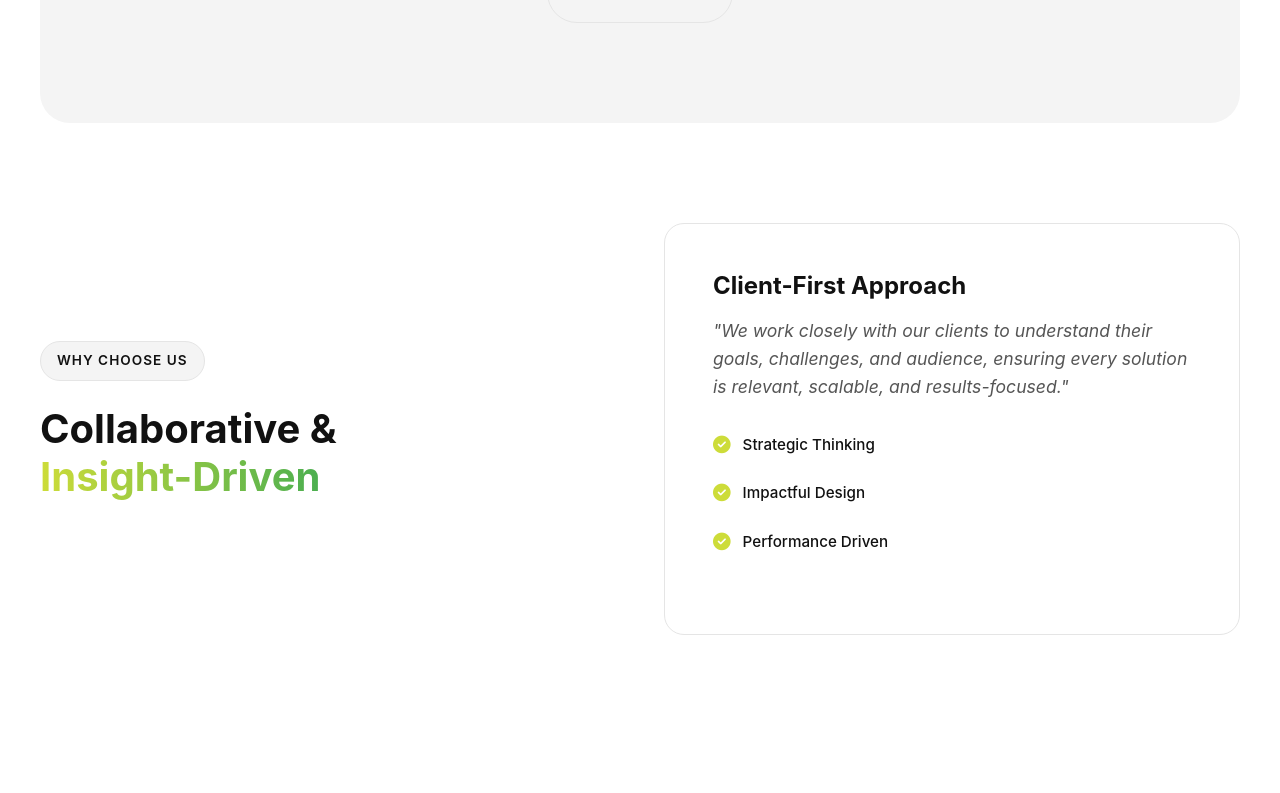
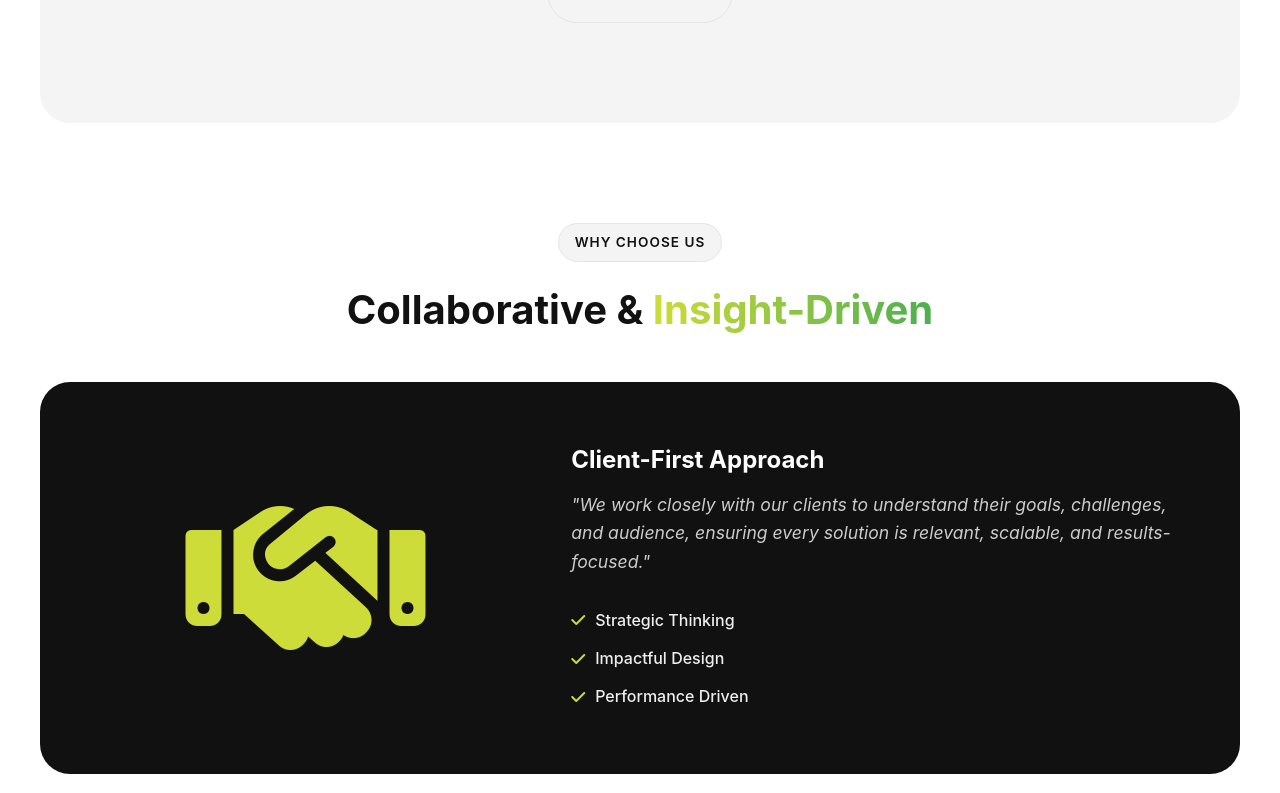
Before and after one commit to sou-rav/the-platform-website, a React (Vite) app: page / in a window 1280 px wide. Shown: the part 1807-2600 px from the top of the page. Built offline with nearby package versions, Linux system fonts and the light colour scheme.

Commit message:
Update About page layout to match design 1:1

```diff
--- a/src/index.css
+++ b/src/index.css
@@ -2,11 +2,8 @@
    1. VARIABLES & THEME SETUP
    ========================================= */
    :root {
-    /* Brand Colors */
-    --brand-primary: #cddc39;       /* The Green/Lime Color */
+    --brand-primary: #cddc39;
     --brand-dark: #afb42b;
-
-    /* Light Theme (Default) */
     --bg-body: #ffffff;
     --text-main: #111111;
     --text-body: #555555;
@@ -16,7 +13,6 @@
     --nav-bg: rgba(255, 255, 255, 0.9);
   }
 
-  /* Dark Theme Overrides */
   [data-theme='dark'] {
     --bg-body: #0a0a0a;
     --text-main: #ffffff;
@@ -30,278 +26,110 @@
   /* =========================================
      2. GLOBAL RESET & BASE STYLES
      ========================================= */
-  * {
-    margin: 0;
-    padding: 0;
-    box-sizing: border-box;
-    font-family: 'Inter', sans-serif;
-  }
-
-  body {
-    background-color: var(--bg-body);
-    color: var(--text-body);
-    transition: background 0.3s ease, color 0.3s ease;
-    overflow-x: hidden;
-    line-height: 1.6;
-  }
-
+  * { margin: 0; padding: 0; box-sizing: border-box; font-family: 'Inter', sans-serif; }
+  body { background-color: var(--bg-body); color: var(--text-body); transition: background 0.3s ease, color 0.3s ease; overflow-x: hidden; line-height: 1.6; }
   a { text-decoration: none; color: inherit; transition: 0.3s; }
   ul { list-style: none; }
   img { max-width: 100%; display: block; }
-
-  /* Layout Utilities */
-  .container {
-    max-width: 1200px;
-    margin: 0 auto;
-    padding: 0 20px;
-  }
-
-  .section-padding {
-    padding: 100px 0;
-  }
-
+  .container { max-width: 1200px; margin: 0 auto; padding: 0 20px; }
+  .section-padding { padding: 100px 0; }
   .text-center { text-align: center; }
-
-  .grid-2 {
-    display: grid;
-    grid-template-columns: 1fr 1fr;
-    gap: 3rem;
-  }
-
-  .grid-3 {
-    display: grid;
-    grid-template-columns: repeat(auto-fit, minmax(300px, 1fr));
-    gap: 2rem;
-  }
-
-  .grid-4 {
-    display: grid;
-    grid-template-columns: repeat(auto-fit, minmax(200px, 1fr));
-    gap: 1.5rem;
-  }
+  .grid-2 { display: grid; grid-template-columns: 1fr 1fr; gap: 3rem; }
+  .grid-3 { display: grid; grid-template-columns: repeat(auto-fit, minmax(300px, 1fr)); gap: 2rem; }
+  .grid-4 { display: grid; grid-template-columns: repeat(auto-fit, minmax(200px, 1fr)); gap: 1.5rem; }
 
   /* =========================================
-     3. TYPOGRAPHY
+     3. TYPOGRAPHY & BUTTONS
      ========================================= */
-  h1, h2, h3, h4 {
-    color: var(--text-main);
-    font-weight: 700;
-    line-height: 1.2;
-  }
-
+  h1, h2, h3, h4 { color: var(--text-main); font-weight: 700; line-height: 1.2; }
   h1 { font-size: 3.5rem; margin-bottom: 1.5rem; letter-spacing: -1px; }
   h2 { font-size: 2.5rem; margin-bottom: 1rem; }
   h3 { font-size: 1.5rem; margin-bottom: 0.5rem; }
-
   p { margin-bottom: 1rem; font-size: 1.05rem; }
 
-  /* Gradient Text with Compatibility Fix */
   .gradient-text {
     background: linear-gradient(90deg, var(--brand-primary), #4caf50);
-    -webkit-background-clip: text; /* Vendor prefix */
-    background-clip: text;         /* Standard property */
-    -webkit-text-fill-color: transparent;
-    color: transparent;            /* Fallback */
+    -webkit-background-clip: text; background-clip: text;
+    -webkit-text-fill-color: transparent; color: transparent;
   }
 
   .tagline-pill {
-    display: inline-block;
-    background: var(--pill-bg);
-    padding: 0.5rem 1rem;
-    border-radius: 50px;
-    font-size: 0.85rem;
-    font-weight: 600;
-    text-transform: uppercase;
-    letter-spacing: 1px;
-    margin-bottom: 1.5rem;
-    color: var(--text-main);
-    border: 1px solid var(--border-light);
+    display: inline-block; background: var(--pill-bg); padding: 0.5rem 1rem;
+    border-radius: 50px; font-size: 0.85rem; font-weight: 600; text-transform: uppercase;
+    letter-spacing: 1px; margin-bottom: 1.5rem; color: var(--text-main); border: 1px solid var(--border-light);
   }
 
-  /* =========================================
-     4. BUTTONS
-     ========================================= */
-  .btn-primary {
-    display: inline-block;
-    background: var(--brand-primary);
-    color: #000;
-    padding: 1rem 2rem;
-    border-radius: 50px;
-    font-weight: 600;
-    font-size: 1rem;
-    border: none;
-    cursor: pointer;
-  }
-
-  .btn-primary:hover {
-    transform: translateY(-2px);
-    box-shadow: 0 10px 20px rgba(205, 220, 57, 0.3);
-  }
-
-  .btn-outline {
-    display: inline-block;
-    background: transparent;
-    color: var(--text-main);
-    padding: 1rem 2rem;
-    border-radius: 50px;
-    font-weight: 600;
-    border: 1px solid var(--border-light);
-    margin-left: 1rem;
-  }
-
-  .btn-outline:hover {
-    border-color: var(--text-main);
-    background: var(--bg-body);
-  }
+  .btn-primary { display: inline-block; background: var(--brand-primary); color: #000; padding: 1rem 2rem; border-radius: 50px; font-weight: 600; font-size: 1rem; border: none; cursor: pointer; }
+  .btn-primary:hover { transform: translateY(-2px); box-shadow: 0 10px 20px rgba(205, 220, 57, 0.3); }
+  .btn-outline { display: inline-block; background: transparent; color: var(--text-main); padding: 1rem 2rem; border-radius: 50px; font-weight: 600; border: 1px solid var(--border-light); margin-left: 1rem; }
+  .btn-outline:hover { border-color: var(--text-main); background: var(--bg-body); }
 
   /* =========================================
-     5. NAVBAR
+     4. NAVBAR & ANIMATIONS
      ========================================= */
-  nav {
-    position: fixed;
-    top: 0;
-    width: 100%;
-    z-index: 1000;
-    padding: 1.5rem 0;
-    transition: 0.3s;
-  }
-
-  nav.scrolled {
-    background: var(--nav-bg);
-    backdrop-filter: blur(10px);
-    padding: 1rem 0;
-    box-shadow: 0 5px 20px rgba(0,0,0,0.05);
-  }
-
-  .nav-container {
-    max-width: 1200px;
-    margin: 0 auto;
-    padding: 0 20px;
-    display: flex;
-    justify-content: space-between;
-    align-items: center;
-  }
-
+  nav { position: fixed; top: 0; width: 100%; z-index: 1000; padding: 1.5rem 0; transition: 0.3s; }
+  nav.scrolled { background: var(--nav-bg); backdrop-filter: blur(10px); padding: 1rem 0; box-shadow: 0 5px 20px rgba(0,0,0,0.05); }
+  .nav-container { max-width: 1200px; margin: 0 auto; padding: 0 20px; display: flex; justify-content: space-between; align-items: center; }
   .logo img { height: 40px; }
-
-  .nav-links {
-    display: flex;
-    gap: 2rem;
-    align-items: center;
-  }
-
-  .nav-links a {
-    font-weight: 500;
-    color: var(--text-main);
-    font-size: 0.95rem;
-  }
-
-  .nav-links a:hover, .nav-links a.active {
-    color: var(--brand-primary);
-  }
-
+  .nav-links { display: flex; gap: 2rem; align-items: center; }
+  .nav-links a { font-weight: 500; color: var(--text-main); font-size: 0.95rem; }
+  .nav-links a:hover, .nav-links a.active { color: var(--brand-primary); }
   .menu-toggle { display: none; font-size: 1.5rem; cursor: pointer; color: var(--text-main); }
   .close-menu { display: none; }
   .theme-toggle { cursor: pointer; font-size: 1.2rem; color: var(--text-main); }
 
+  .reveal { opacity: 0; transform: translateY(30px); transition: 0.8s ease-out; }
+  .reveal.active { opacity: 1; transform: translateY(0); }
+  .delay-100 { transition-delay: 0.1s; } .delay-200 { transition-delay: 0.2s; } .delay-300 { transition-delay: 0.3s; }
+
   /* =========================================
-     6. ANIMATIONS
+     5. HOME PAGE STYLES
      ========================================= */
-  .reveal {
-    opacity: 0;
-    transform: translateY(30px);
-    transition: 0.8s ease-out;
+  .hero-stats-row { display: flex; justify-content: center; gap: 4rem; margin-top: 4rem; flex-wrap: wrap; }
+  .hero-stat-item h2 { font-size: 2.5rem; margin-bottom: 0.2rem; color: var(--text-main); }
+  .hero-stat-item p { margin: 0; font-size: 0.9rem; color: var(--text-body); }
+
+  .home-service-card {
+      background: var(--card-bg); padding: 2rem; border-radius: 24px; border: 1px solid var(--border-light);
+      transition: 0.3s; position: relative; overflow: hidden;
+  }
+  .home-service-card:hover { transform: translateY(-5px); box-shadow: 0 10px 30px rgba(0,0,0,0.05); border-color: var(--brand-primary); }
+  .icon-box-small {
+      width: 45px; height: 45px; background: var(--pill-bg); border-radius: 12px;
+      display: flex; align-items: center; justify-content: center; color: var(--brand-primary);
+      font-size: 1.2rem; margin-bottom: 1.5rem;
+  }
+  .card-tag {
+      display: inline-block; font-size: 0.75rem; font-weight: 600; text-transform: uppercase;
+      color: var(--brand-primary); letter-spacing: 1px; margin-top: 1rem;
   }
 
-  .reveal.active {
-    opacity: 1;
-    transform: translateY(0);
+  /* Home "Why Choose Us" Card */
+  .why-us-card {
+      background: #111; color: #fff; border-radius: 30px; padding: 4rem;
+      display: grid; grid-template-columns: 1fr 1.5fr; align-items: center; gap: 4rem;
   }
-  .delay-100 { transition-delay: 0.1s; }
-  .delay-200 { transition-delay: 0.2s; }
-  .delay-300 { transition-delay: 0.3s; }
+  .why-us-icon { font-size: 12rem; color: var(--brand-primary); display: flex; justify-content: center; align-items: center; }
+  .why-us-content h3 { color: #fff; font-size: 1.5rem; margin-bottom: 1rem; }
+  .quote-text { font-style: italic; color: #ccc; font-size: 1.1rem; margin-bottom: 2rem; }
+  .check-list-simple { display: flex; flex-direction: column; gap: 0.8rem; }
+  .check-list-simple li { display: flex; align-items: center; gap: 10px; color: #eee; font-weight: 500; }
+  .check-list-simple i { color: var(--brand-primary); }
 
   /* =========================================
-     7. HOME PAGE STYLES
+     6. ABOUT PAGE STYLES (FIXED)
      ========================================= */
-  /* Hero Stats */
-  .hero-stats-row {
-      display: flex;
-      justify-content: center;
-      gap: 4rem;
-      margin-top: 4rem;
-      flex-wrap: wrap;
-  }
-  .hero-stat-item h2 {
-      font-size: 2.5rem;
-      margin-bottom: 0.2rem;
-      color: var(--text-main);
-  }
-  .hero-stat-item p { margin: 0; font-size: 0.9rem; color: var(--text-body); }
-
-  /* Home Service Cards (Small Grid) */
-  .home-service-card {
-      background: var(--card-bg);
-      padding: 2rem;
-      border-radius: 24px;
-      border: 1px solid var(--border-light);
-      transition: 0.3s;
-      position: relative;
-      overflow: hidden;
-  }
-  .home-service-card:hover {
-      transform: translateY(-5px);
-      box-shadow: 0 10px 30px rgba(0,0,0,0.05);
-      border-color: var(--brand-primary);
-  }
-  .icon-box-small {
-      width: 45px; height: 45px;
-      background: var(--pill-bg);
-      border-radius: 12px;
-      display: flex; align-items: center; justify-content: center;
-      color: var(--brand-primary);
-      font-size: 1.2rem;
-      margin-bottom: 1.5rem;
-  }
-  .card-tag {
-      display: inline-block;
-      font-size: 0.75rem;
-      font-weight: 600;
-      text-transform: uppercase;
-      color: var(--brand-primary);
-      letter-spacing: 1px;
-      margin-top: 1rem;
-  }
-
-  /* =========================================
-     8. ABOUT PAGE STYLES
-     ========================================= */
-  .feature-card {
-      background: var(--card-bg);
-      padding: 2.5rem;
-      border-radius: 20px;
-      border: 1px solid var(--border-light);
-      text-align: left;
-  }
-  .icon-box {
-      width: 50px; height: 50px;
-      background: var(--pill-bg);
-      border-radius: 50%;
-      display: flex; align-items: center; justify-content: center;
-      margin-bottom: 1.5rem;
-      font-size: 1.2rem; color: var(--brand-primary);
-  }
+  /* Feature Cards */
+  .feature-card { background: var(--card-bg); padding: 2.5rem; border-radius: 20px; border: 1px solid var(--border-light); text-align: left; }
+  .icon-box { width: 50px; height: 50px; background: var(--pill-bg); border-radius: 50%; display: flex; align-items: center; justify-content: center; margin-bottom: 1.5rem; font-size: 1.2rem; color: var(--brand-primary); }
 
   /* Process Steps */
   .step-card { text-align: center; padding: 1.5rem; }
-  .step-number {
-      font-size: 3rem; font-weight: 800; color: rgba(0,0,0,0.05);
-      margin-bottom: -1rem; display: block;
-  }
+  .step-number { font-size: 3rem; font-weight: 800; color: rgba(0,0,0,0.05); margin-bottom: -1rem; display: block; }
   [data-theme='dark'] .step-number { color: rgba(255,255,255,0.05); }
 
-  /* Stats Boxes */
-  .stats-container {
+  /* About Page Stats Grid (The 4 Boxes) */
+  .about-stats-container {
       display: grid;
       grid-template-columns: 1fr 1fr;
       gap: 1rem;
@@ -309,7 +137,7 @@
       padding: 1rem;
       border-radius: 24px;
   }
-  .stat-box {
+  .about-stat-box {
       background: var(--card-bg);
       padding: 2rem;
       border-radius: 16px;
@@ -318,138 +146,63 @@
       border: 1px solid var(--border-light);
       transition: transform 0.3s ease;
   }
-  .stat-box:hover {
-      transform: translateY(-5px);
-      border-color: var(--brand-primary);
-  }
-  .stat-box h4 {
+  .about-stat-box:hover { transform: translateY(-5px); border-color: var(--brand-primary); }
+  .about-stat-box h4 {
       font-size: 2rem; font-weight: 800;
       color: var(--brand-primary); margin-bottom: 0.5rem; line-height: 1;
   }
-  .stat-box p { font-size: 0.85rem; margin: 0; font-weight: 600; }
+  .about-stat-box p { font-size: 0.85rem; margin: 0; font-weight: 600; }
 
   /* =========================================
-     9. SERVICES PAGE STYLES (DETAILED)
+     7. SERVICES PAGE STYLES
      ========================================= */
-  .service-detail-card {
-      background: var(--card-bg);
-      border: 1px solid var(--border-light);
-      border-radius: 24px;
-      padding: 3rem;
-      display: grid;
-      grid-template-columns: 1.5fr 1fr;
-      gap: 4rem;
-      align-items: center;
-      transition: transform 0.3s ease;
-      margin-bottom: 2rem;
-  }
-  .service-detail-card:hover {
-      transform: translateY(-5px);
-      box-shadow: 0 10px 30px rgba(0,0,0,0.05);
-      border-color: var(--brand-primary);
-  }
-
-  .service-category {
-      display: inline-block;
-      background: rgba(205, 220, 57, 0.1);
-      color: var(--brand-primary);
-      padding: 0.5rem 1rem;
-      border-radius: 8px;
-      font-size: 0.8rem;
-      font-weight: 700;
-      text-transform: uppercase;
-      letter-spacing: 1px;
-      margin-bottom: 1.5rem;
-  }
+  .service-detail-card { background: var(--card-bg); border: 1px solid var(--border-light); border-radius: 24px; padding: 3rem; display: grid; grid-template-columns: 1.5fr 1fr; gap: 4rem; align-items: center; transition: transform 0.3s ease; margin-bottom: 2rem; }
+  .service-detail-card:hover { transform: translateY(-5px); box-shadow: 0 10px 30px rgba(0,0,0,0.05); border-color: var(--brand-primary); }
+  .service-category { display: inline-block; background: rgba(205, 220, 57, 0.1); color: var(--brand-primary); padding: 0.5rem 1rem; border-radius: 8px; font-size: 0.8rem; font-weight: 700; text-transform: uppercase; letter-spacing: 1px; margin-bottom: 1.5rem; }
   .service-content h3 { margin-bottom: 1rem; font-size: 2rem; font-weight: 700; }
   .service-content p { color: var(--text-body); line-height: 1.6; margin-bottom: 2rem; }
 
-  /* Check Lists - Smart Grid System */
-  .check-list-styled {
-      list-style: none; padding: 0; margin: 2rem 0;
-      display: grid;
-      grid-template-columns: 1fr 1fr; /* Default 2 cols for Services */
-      gap: 1rem;
-  }
-  .check-list-styled li {
-      font-size: 0.95rem; color: var(--text-main);
-      display: flex; align-items: start; gap: 12px; font-weight: 500;
-  }
+  /* General Checklist (Used in Services) */
+  .check-list-styled { list-style: none; padding: 0; margin: 2rem 0; display: grid; grid-template-columns: 1fr 1fr; gap: 1rem; }
+  .check-list-styled li { font-size: 0.95rem; color: var(--text-main); display: flex; align-items: start; gap: 12px; font-weight: 500; }
   .check-list-styled i { color: var(--brand-primary); font-size: 1.1rem; margin-top: 3px; }
 
-  /* OVERRIDE: Force 1 Column for About Page Lists */
-  .grid-2 .check-list-styled {
-      grid-template-columns: 1fr !important;
-      gap: 1.5rem;
-  }
+  /* Special Override for About Page List (1 Column) */
+  .about-list { grid-template-columns: 1fr !important; gap: 1.5rem; }
 
-  /* Deliverables Box */
-  .service-deliverables {
-      background: var(--bg-body);
-      padding: 2.5rem;
-      border-radius: 24px;
-      border: 1px solid var(--border-light);
-  }
-  .service-deliverables h4 {
-      font-size: 1rem; color: var(--text-body);
-      margin-bottom: 1.5rem; font-weight: 600;
-  }
+  .service-deliverables { background: var(--bg-body); padding: 2.5rem; border-radius: 24px; border: 1px solid var(--border-light); }
+  .service-deliverables h4 { font-size: 1rem; color: var(--text-body); margin-bottom: 1.5rem; font-weight: 600; }
   .deliverable-tags { display: flex; flex-direction: column; gap: 1rem; }
-  .deliverable-tags span {
-      font-size: 0.95rem; padding: 1rem;
-      border-radius: 12px; border: 1px solid var(--border-light);
-      color: var(--text-main); display: flex; align-items: center;
-  }
-  .deliverable-tags span::before {
-      content: "•"; color: var(--brand-primary); margin-right: 10px; font-size: 1.2rem;
-  }
+  .deliverable-tags span { font-size: 0.95rem; padding: 1rem; border-radius: 12px; border: 1px solid var(--border-light); color: var(--text-main); display: flex; align-items: center; }
+  .deliverable-tags span::before { content: "•"; color: var(--brand-primary); margin-right: 10px; font-size: 1.2rem; }
 
   /* =========================================
-     10. CONTACT & FOOTER
+     8. CONTACT & FOOTER
      ========================================= */
   .contact-sidebar { display: flex; flex-direction: column; gap: 2rem; }
-  .contact-card {
-      background: var(--card-bg);
-      padding: 2rem;
-      border-radius: 24px;
-      border: 1px solid var(--border-light);
-  }
+  .contact-card { background: var(--card-bg); padding: 2rem; border-radius: 24px; border: 1px solid var(--border-light); }
   .full-width { width: 100%; text-align: center; }
 
-  footer {
-      background: #000; color: #fff; padding: 4rem 0 2rem; margin-top: 4rem;
-  }
-  .footer-grid {
-      display: grid; grid-template-columns: 1.5fr 1fr 1fr 1fr; gap: 2rem; margin-bottom: 3rem;
-  }
+  footer { background: #000; color: #fff; padding: 4rem 0 2rem; margin-top: 4rem; }
+  .footer-grid { display: grid; grid-template-columns: 1.5fr 1fr 1fr 1fr; gap: 2rem; margin-bottom: 3rem; }
   .footer-brand p { color: #888; font-size: 0.9rem; margin-top: 1rem; }
   .footer-col h4 { color: #fff; margin-bottom: 1.5rem; font-size: 1.1rem; }
   .footer-col a { display: block; color: #888; margin-bottom: 0.8rem; font-size: 0.9rem; }
   .footer-col a:hover { color: var(--brand-primary); transform: translateX(5px); }
-  .footer-bottom {
-      text-align: center; border-top: 1px solid #222; padding-top: 2rem; font-size: 0.8rem; color: #555;
-  }
+  .footer-bottom { text-align: center; border-top: 1px solid #222; padding-top: 2rem; font-size: 0.8rem; color: #555; }
 
-  /* =========================================
-     11. MOBILE RESPONSIVENESS
-     ========================================= */
+  /* Mobile Responsiveness */
   @media (max-width: 900px) {
     h1 { font-size: 2.5rem; }
-    .grid-2, .grid-3, .grid-4, .stats-container, .service-detail-card {
-      grid-template-columns: 1fr;
-    }
+    .grid-2, .grid-3, .grid-4, .about-stats-container, .service-detail-card, .why-us-card { grid-template-columns: 1fr; }
     .check-list-styled { grid-template-columns: 1fr !important; }
     .hero-stats-row { gap: 2rem; }
+    .why-us-icon { font-size: 8rem; margin-bottom: 1rem; }
+    .why-us-card { padding: 2rem; text-align: center; }
+    .check-list-simple { align-items: center; }
 
     .menu-toggle { display: block; }
-    .nav-links {
-      position: fixed; top: 0; right: -100%;
-      width: 80%; height: 100vh;
-      background: var(--card-bg);
-      flex-direction: column; padding: 4rem 2rem;
-      box-shadow: -5px 0 20px rgba(0,0,0,0.1);
-      transition: 0.4s ease;
-    }
+    .nav-links { position: fixed; top: 0; right: -100%; width: 80%; height: 100vh; background: var(--card-bg); flex-direction: column; padding: 4rem 2rem; box-shadow: -5px 0 20px rgba(0,0,0,0.1); transition: 0.4s ease; }
     .nav-links.active { right: 0; }
     .close-menu { display: block; position: absolute; top: 20px; right: 20px; font-size: 1.5rem; cursor: pointer; }
     .footer-grid { grid-template-columns: 1fr; text-align: center; }
--- a/src/pages/Home.jsx
+++ b/src/pages/Home.jsx
@@ -34,7 +34,7 @@ export default function Home() {
         </div>
       </section>
 
-      {/* 2. CAPABILITIES GRID (6 Items) */}
+      {/* 2. CAPABILITIES GRID */}
       <section className="section-padding container reveal active" style={{ background: 'var(--pill-bg)', borderRadius: '30px' }}>
         <div className="text-center" style={{ marginBottom: '4rem' }}>
             <span className="tagline-pill">Our Capabilities</span>
@@ -45,47 +45,36 @@ export default function Home() {
         </div>
 
         <div className="grid-3">
-            {/* Card 1 */}
             <div className="home-service-card">
                 <div className="icon-box-small"><i className="fa-solid fa-chess"></i></div>
                 <h3>Brand Strategy</h3>
                 <p>Research-driven insights and positioning frameworks that align brand purpose with business objectives.</p>
                 <span className="card-tag">Strategic Foundation</span>
             </div>
-
-            {/* Card 2 */}
             <div className="home-service-card">
                 <div className="icon-box-small"><i className="fa-solid fa-fingerprint"></i></div>
                 <h3>Brand Identity</h3>
                 <p>Logo design and visual systems that communicate credibility, consistency, and recognition.</p>
                 <span className="card-tag">Visual Systems</span>
             </div>
-
-            {/* Card 3 */}
             <div className="home-service-card">
                 <div className="icon-box-small"><i className="fa-solid fa-pen-nib"></i></div>
                 <h3>Creative Design</h3>
                 <p>Design solutions driven by concept, clarity, and craft to enhance brand perception.</p>
                 <span className="card-tag">Visual Excellence</span>
             </div>
-
-            {/* Card 4 */}
             <div className="home-service-card">
                 <div className="icon-box-small"><i className="fa-solid fa-chart-line"></i></div>
                 <h3>Integrated Marketing</h3>
                 <p>Strategic frameworks that connect brands with their audience through the right channels.</p>
                 <span className="card-tag">Growth Strategy</span>
             </div>
-
-            {/* Card 5 */}
             <div className="home-service-card">
                 <div className="icon-box-small"><i className="fa-solid fa-mobile-screen"></i></div>
                 <h3>Digital Campaigns</h3>
                 <p>Impactful digital activations that increase visibility, engagement, and conversion.</p>
                 <span className="card-tag">Online Impact</span>
             </div>
-
-            {/* Card 6 */}
             <div className="home-service-card">
                 <div className="icon-box-small"><i className="fa-solid fa-book-open"></i></div>
                 <h3>Content Storytelling</h3>
@@ -99,23 +88,30 @@ export default function Home() {
         </div>
       </section>
 
-      {/* 3. WHY CHOOSE US (Testimonial Style) */}
+      {/* 3. WHY CHOOSE US - REDESIGNED TO MATCH SCREENSHOT */}
       <section className="section-padding container reveal active">
-        <div className="grid-2" style={{ alignItems: 'center' }}>
-            <div>
-                <span className="tagline-pill">Why Choose Us</span>
-                <h2>Collaborative & <br/><span className="gradient-text">Insight-Driven</span></h2>
+        <div className="text-center" style={{ marginBottom: '3rem' }}>
+            <span className="tagline-pill">Why Choose Us</span>
+            <h2>Collaborative & <span className="gradient-text">Insight-Driven</span></h2>
+        </div>
+
+        {/* The Big Dark Card */}
+        <div className="why-us-card">
+            {/* Left Side: Big Icon */}
+            <div className="why-us-icon">
+                <i className="fa-solid fa-handshake"></i>
             </div>
 
-            <div className="feature-card" style={{ padding: '3rem' }}>
-                <h3 style={{ fontSize: '1.5rem', marginBottom: '1rem' }}>Client-First Approach</h3>
-                <p style={{ fontStyle: 'italic', fontSize: '1.1rem', marginBottom: '2rem' }}>
+            {/* Right Side: Content */}
+            <div className="why-us-content">
+                <h3>Client-First Approach</h3>
+                <p className="quote-text">
                     "We work closely with our clients to understand their goals, challenges, and audience, ensuring every solution is relevant, scalable, and results-focused."
                 </p>
-                <ul className="check-list-styled">
-                    <li><i className="fa-solid fa-circle-check"></i> Strategic Thinking</li>
-                    <li><i className="fa-solid fa-circle-check"></i> Impactful Design</li>
-                    <li><i className="fa-solid fa-circle-check"></i> Performance Driven</li>
+                <ul className="check-list-simple">
+                    <li><i className="fa-solid fa-check"></i> Strategic Thinking</li>
+                    <li><i className="fa-solid fa-check"></i> Impactful Design</li>
+                    <li><i className="fa-solid fa-check"></i> Performance Driven</li>
                 </ul>
             </div>
         </div>
```
Also changed, not shown: src/pages/About.jsx (+8 -8 lines).
